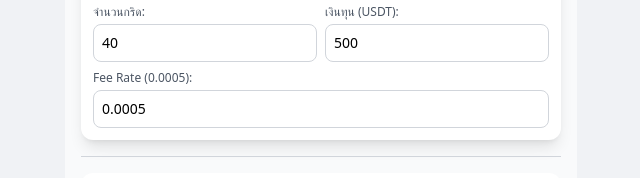
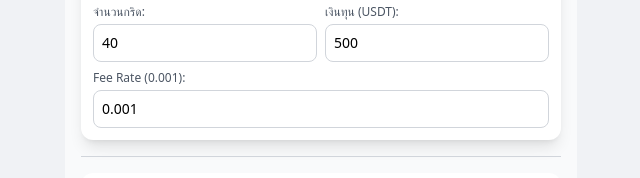
Before and after one commit to zneb076/grid-calc-app, a Vue app: page / in a window 1280 px wide. Shown: the part 369-547 px from the top of the page, without its empty margins (319-959 px from the left). Built offline with nearby package versions, Linux system fonts and the light colour scheme.

Commit message:
change feeRate

```diff
--- a/src/components/GridProfitCalculator.vue
+++ b/src/components/GridProfitCalculator.vue
@@ -8,7 +8,7 @@ const priceUpper = ref(130000);
 const priceLower = ref(90000);
 const gridCount = ref(40);
 const capital = ref(500);
-const feeRate = ref(0.0005);
+const feeRate = ref(0.001);
 
 // ---------------------------------
 // 2. Computed Properties สำหรับการคำนวณ
@@ -202,14 +202,14 @@ const priceGapUpper = computed(() => {
         <label
           for="feeRate"
           class="block text-xs font-medium text-gray-600 mb-1"
-          >Fee Rate (0.0005):</label
+          >Fee Rate (0.001):</label
         >
         <input
           id="feeRate"
           type="number"
           v-model.number="feeRate"
           min="0"
-          step="0.00001"
+          step="0.001"
           class="w-full p-2 border border-gray-300 rounded-lg text-sm focus:ring-blue-500 focus:border-blue-500"
         />
       </div>
```
